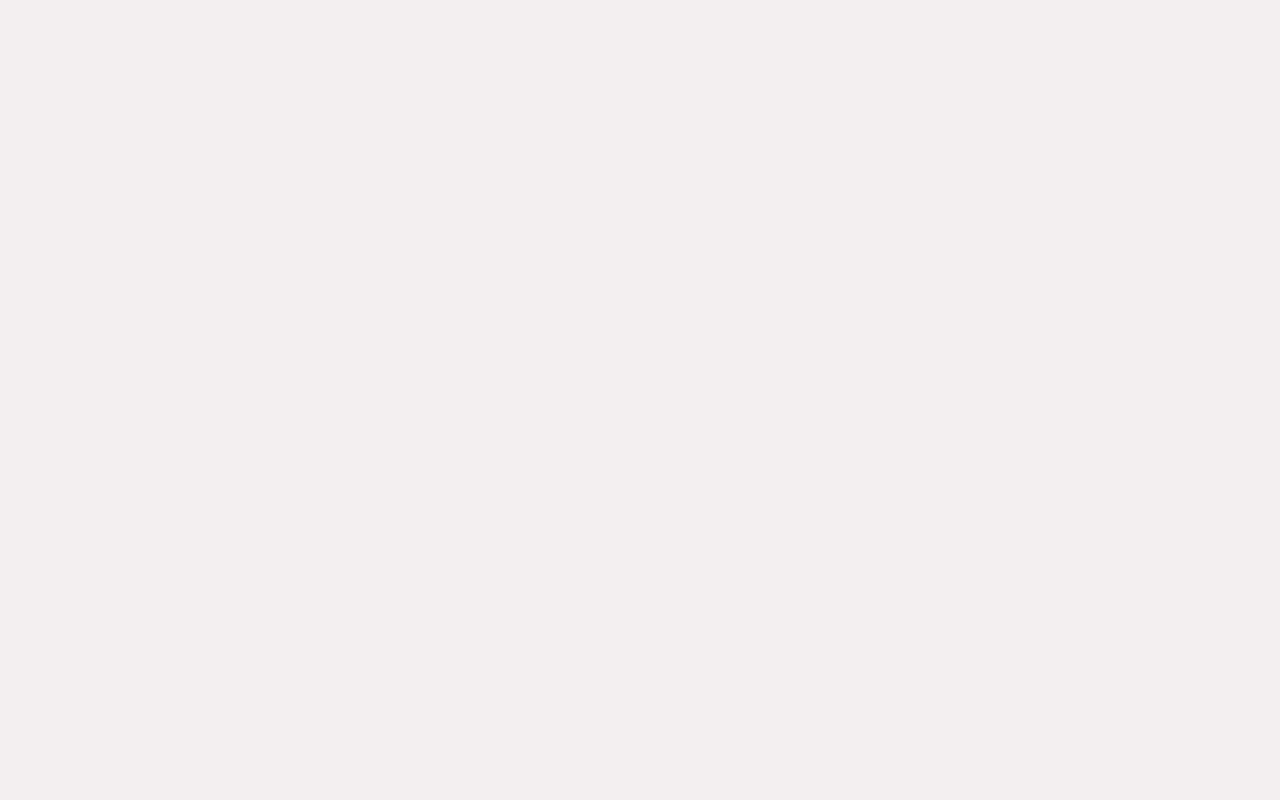
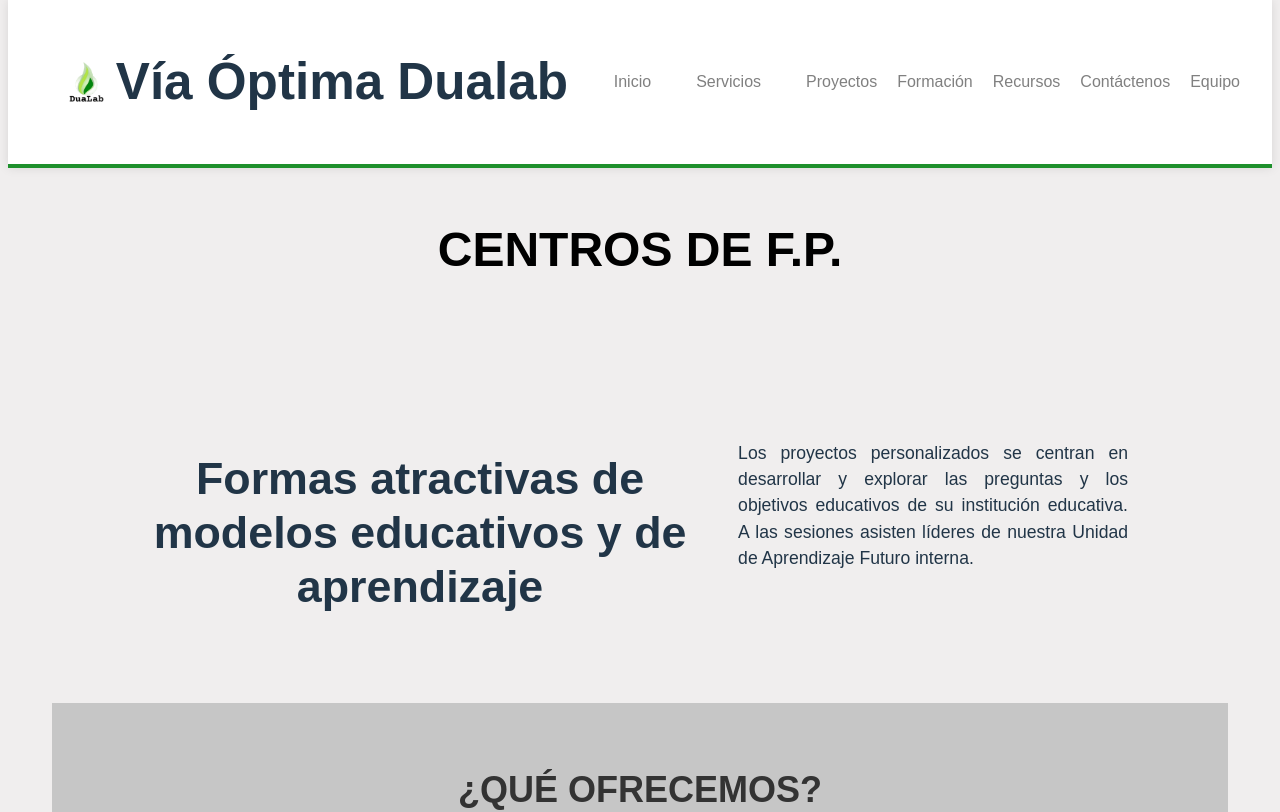
Before and after one commit to UnPerrete/aplicaciondualab, a React (Vite) app: page /centrosfp in a window 1280 px wide. Before the commit this address had no page. Shown: the top 812 px of the page. Built offline with nearby package versions, Linux system fonts and the light colour scheme.

Commit message:
desplegable en servicios (navbar)

```diff
--- a/src/App.jsx
+++ b/src/App.jsx
@@ -13,7 +13,7 @@ import Proyectos from './components/Proyectos'
 import Proyecto from './components/ProyectosCompletados'
 import Contactenos from './components/Contactenos'
 import Formacion from './components/Formacion'
-import Centros from './components/CentroFP'
+import CentrosFP from './components/CentroFP'
 
 function App() {
 
@@ -24,7 +24,7 @@ function App() {
         <Route path="/proyect" element={<Proyecto />} />
         <Route path="/contact" element={<Contactenos />} />
         <Route path="/formacion" element={<Formacion />} />
-        <Route path="/centros" element={<Centros />} />
+        <Route path="/centrosfp" element={<CentrosFP />} />
 
         <Route path="/login" element={<Login />} />
         <Route path="/" element={<PrivateRoute><TablaEmpresas /></PrivateRoute>} />
--- a/src/components/CentroFP.jsx
+++ b/src/components/CentroFP.jsx
@@ -2,26 +2,13 @@ import React from 'react';
 import { Link } from 'react-router-dom';
 import '../styles/CentrosFP.css';
 import logo from '../assets/logo.png';
+import NavbarWeb from './NavbarWeb';
 
 const CentrosFP = () => {
     return (
         <div className="bg-gray-100 min-h-screen w-full overflow-x-hidden">
             {/* Navbar */}
-            <div className="navbar1">
-                <div className="logo">
-                    <img src={logo} alt="Vía Óptima FAB LAB" className="logo-img"/>
-                    <h1>Vía Óptima Dualab</h1>
-                </div>
-                <nav className="nav-links1">
-                    <Link to="/">Inicio</Link>
-                    <Link to="/">Servicios</Link>
-                    <Link to="/proyect" className="active">Proyectos</Link>
-                    <Link to="/">Formación</Link>
-                    <Link to="/">Recursos</Link>
-                    <Link to="/contact">Contáctenos</Link>
-                    <Link to="/">Equipo</Link>
-                </nav>
-            </div>
+            <NavbarWeb/>
 
             {/* Banner Principal */}
             <div className="main-banner2">
--- a/src/components/NavbarWeb.jsx
+++ b/src/components/NavbarWeb.jsx
@@ -1,4 +1,4 @@
-import React from 'react';
+/*import React from 'react';
 import { Link } from 'react-router-dom';
 import logo from "../assets/logo.png"; // Cambia esta ruta según tu estructura
 import '../styles/NavbarWeb.css'; // Opcional: archivo CSS separado
@@ -23,4 +23,47 @@ const NavbarWeb = () => {
   );
 };
 
+export default NavbarWeb;*/
+import React, { useState } from 'react';
+import { Link } from 'react-router-dom';
+import logo from '../assets/logo.png'; // Cambia esta ruta según tu estructura
+import '../styles/NavbarWeb.css';
+
+const NavbarWeb = () => {
+    const [dropdownOpen, setDropdownOpen] = useState(false);
+
+    const toggleDropdown = () => {
+        setDropdownOpen(!dropdownOpen);
+    };
+
+    return (
+        <div className="navbar1">
+            <div className="logo">
+                <img src={logo} alt="Vía Óptima Dualab" className="logo-img" />
+                <h1>Vía Óptima Dualab</h1>
+            </div>
+            <nav className="nav-links1">
+                <Link to="/">Inicio</Link>
+                <div
+                    className="dropdown"
+                    onMouseEnter={toggleDropdown}
+                    onMouseLeave={toggleDropdown}
+                >
+                    <span className="dropdown-toggle">Servicios</span>
+                    {dropdownOpen && (
+                        <div className="dropdown-menu">
+                            <Link to="/centrosfp">Centros FP</Link>
+                        </div>
+                    )}
+                </div>
+                <Link to="/proyect">Proyectos</Link>
+                <Link to="/formacion">Formación</Link>
+                <Link to="/">Recursos</Link>
+                <Link to="/contact">Contáctenos</Link>
+                <Link to="/">Equipo</Link>
+            </nav>
+        </div>
+    );
+};
+
 export default NavbarWeb;
--- a/src/styles/NavbarWeb.css
+++ b/src/styles/NavbarWeb.css
@@ -30,3 +30,45 @@
     color: black;
     font-weight: bold;
 }
+
+
+/* Estilos para el dropdown */
+.dropdown {
+    position: relative;
+    display: inline-block;
+    cursor: pointer;
+    margin-left: 20px;
+}
+
+.dropdown-toggle {
+    color: gray;
+    transition: color 0.3s;
+}
+
+.dropdown-toggle:hover {
+    color: black;
+}
+
+.dropdown-menu {
+    position: absolute;
+    top: 100%;
+    left: 0;
+    background-color: white;
+    box-shadow: 0 0 5px rgba(0, 0, 0, 0.1);
+    border-radius: 4px;
+    padding: 10px;
+    z-index: 999;
+}
+
+.dropdown-menu a {
+    display: block;
+    padding: 5px 10px;
+    text-decoration: none;
+    color: gray;
+    transition: background-color 0.3s;
+}
+
+.dropdown-menu a:hover {
+    background-color: #f0f0f0;
+    color: black;
+}
```
